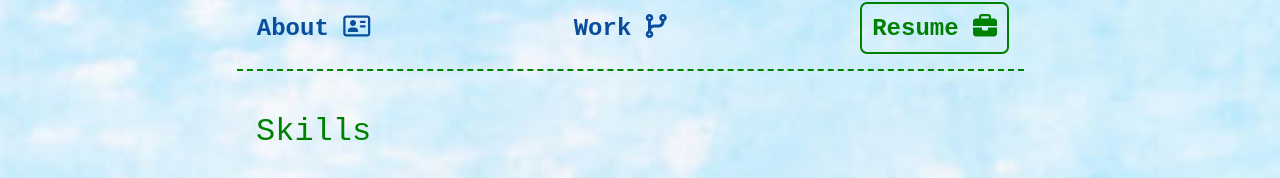
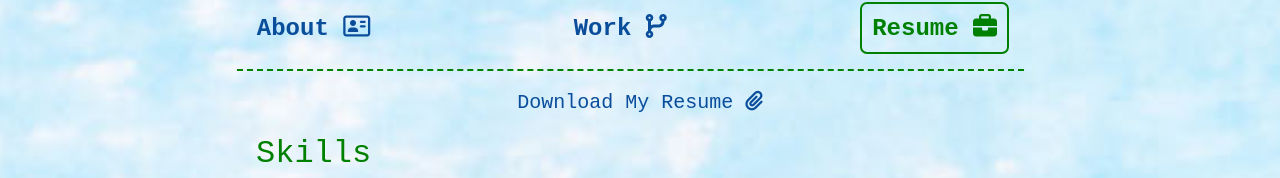
Before and after one commit to Ivo-Gatzinski/portfolio, a React (Create React App) app: page / in a window 1280 px wide. Both pictures are taken after a click on the button "Resume". Shown: the part 280-458 px from the top of the page. Built offline with nearby package versions, Linux system fonts and the light colour scheme; a web font is replaced by a local one.

Commit message:
fix link

```diff
--- a/src/components/Resume.js
+++ b/src/components/Resume.js
@@ -5,8 +5,19 @@ import resume from "./resume-gatzinski-ivo.pdf";
 export default function Contact() {
   return (
     <div>
+      <div id="download">
+        <p>
+          <a
+            download="resume-gatzinski-ivo.pdf"
+            href={resume}
+            target="_blank"
+            rel="noreferrer"
+          >
+            Download My Resume <i className="fas fa-paperclip"></i>
+          </a>
+        </p>
+      </div>
       <p className="h3">Skills</p>
-
       <section id="resume">
         <div>
           <p id="gear">⚙️</p>
@@ -99,18 +110,7 @@ export default function Contact() {
           </div>
         </div>
       </section>
-      <div id="download">
-        <p>
-          <a
-            download="resume-gatzinski-ivo.pdf"
-            href={resume}
-            target="_blank"
-            rel="noreferrer"
-          >
-            Download My Resume <i className="fas fa-paperclip"></i>
-          </a>
-        </p>
-      </div>
+
     </div>
   );
 }
```
